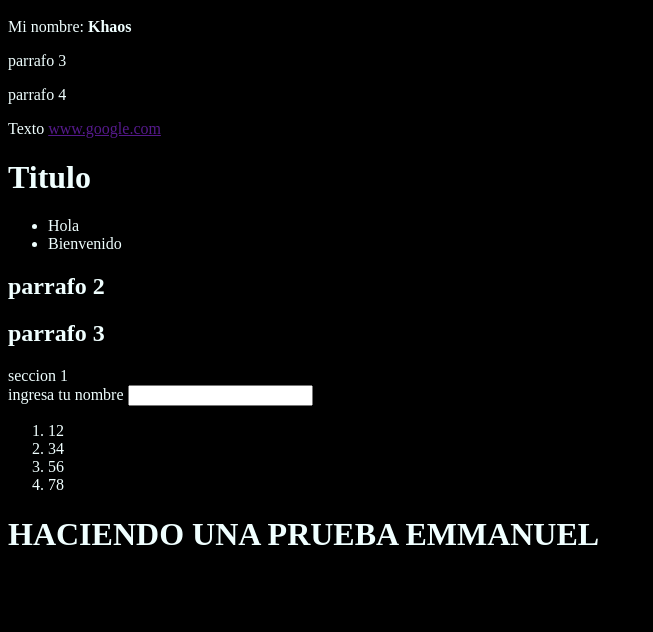
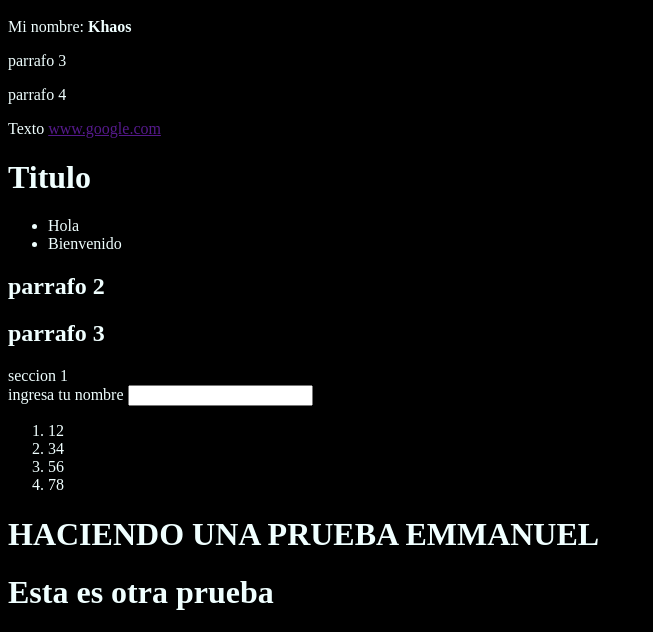
Before and after one commit to jjms2508/test, a plain HTML site: page index.html in a window 1280 px wide. Shown: the part 806-1438 px from the top of the page, without its empty margins (0-653 px from the left). Before the commit the page ends 1380 px from the top, so only its background shows below. Drawn offline with Linux system fonts and the light colour scheme.

Commit message:
commit de prueba 2

```diff
--- a/index.html
+++ b/index.html
@@ -59,6 +59,9 @@
     <div>
         <h1>HACIENDO UNA PRUEBA EMMANUEL</h1>
     </div>
+    <div>
+        <h1>Esta es otra prueba</h1>
+    </div>
 
     <script src="./main.js"></script>
 </body>
```
